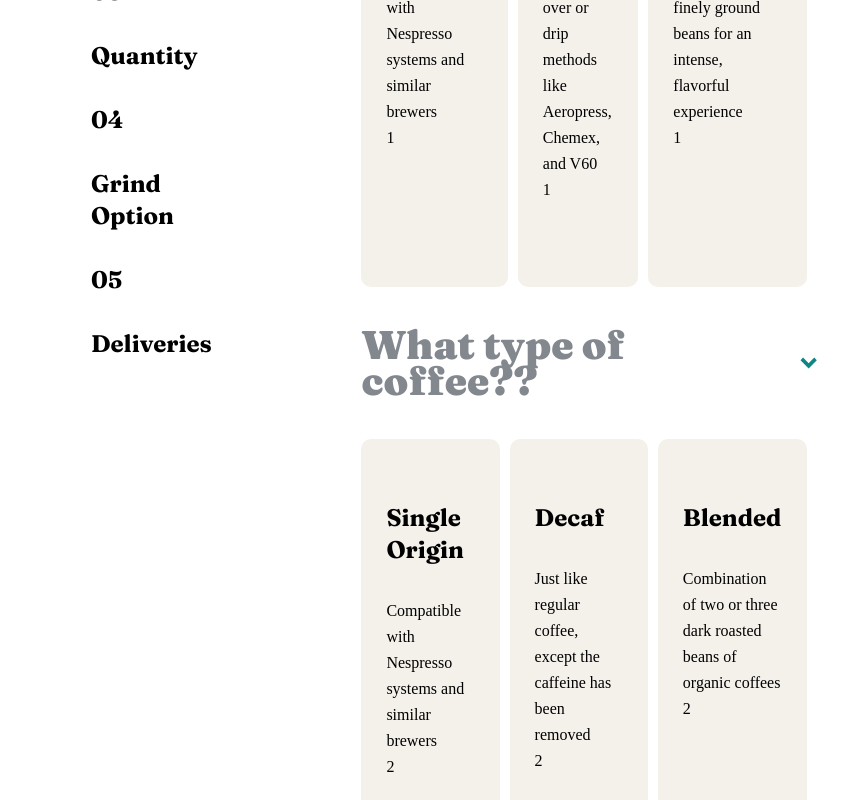
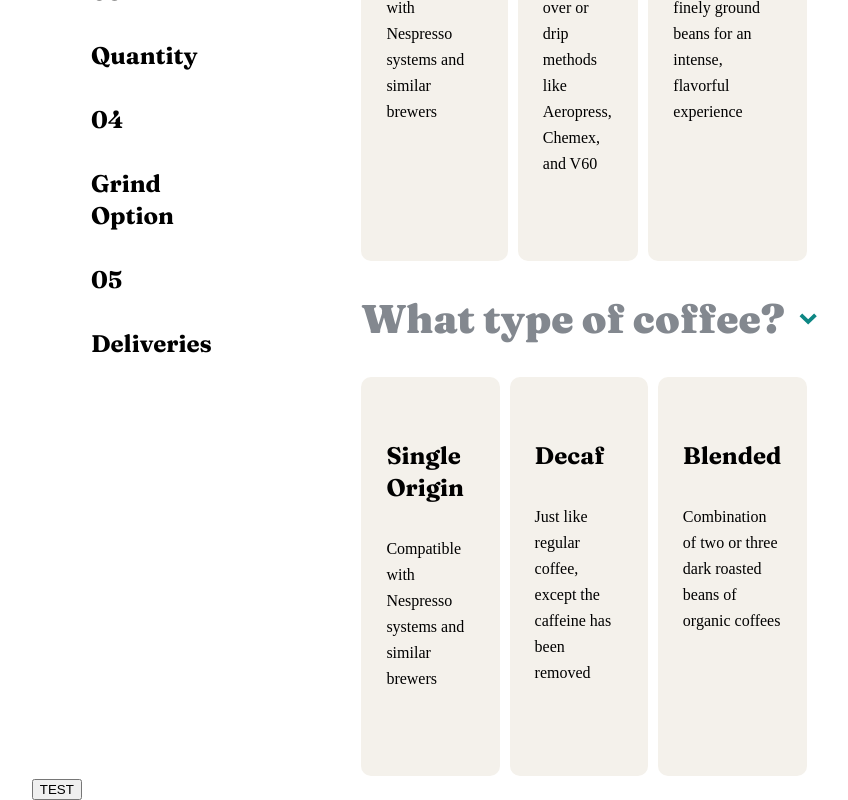
Before and after one commit to DavyFungALoi/coffee-subscription, a React (Create React App) app: page /subscribe in a window 1280 px wide. Shown: the part 1720-2520 px from the top of the page, without its empty margins (173-1021 px from the left). Built offline with nearby package versions, Linux system fonts and the light colour scheme.

Commit message:
added the remaining subscriptiondatquestions

```diff
--- a/src/Components/SubscriptionCard.js
+++ b/src/Components/SubscriptionCard.js
@@ -11,7 +11,6 @@ const SubscriptionCard = (props) => {
     >
       <h4 className="subscription__option-title">{title}</h4>
       <div className="subscription__option-description">{description}</div>
-      <div>{questionId}</div>
     </div>
   );
 };
--- a/src/assets/subscriptionData.js
+++ b/src/assets/subscriptionData.js
@@ -25,7 +25,7 @@ const subscriptionData = [
     id: 1,
   },
   {
-    question: "What type of coffee??",
+    question: "What type of coffee?",
     choices: [
       {
         choiceTitle: "Single Origin",
@@ -49,5 +49,80 @@ const subscriptionData = [
 
     id: 2,
   },
+  {
+    question: "How much would you like?",
+    choices: [
+      {
+        choiceTitle: "250g",
+        choiceDescription:
+          "Perfect for the solo drinker. Yields about 12 delicious cups",
+        id: "07",
+      },
+      {
+        choiceTitle: "500g",
+        choiceDescription:
+          "Perfect option for a couple. Yields a.Just like regular coffee, except the caffeine has been removed",
+        id: "08",
+      },
+      {
+        choiceTitle: "1000",
+        choiceDescription:
+          "Perfect for offices and events. Yields about 90 delightful cups",
+        id: "09",
+      },
+    ],
+
+    id: 3,
+  },
+  {
+    question: "Want to grind them?",
+    choices: [
+      {
+        choiceTitle: "Wholebean",
+        choiceDescription:
+          "Best choice if you cherish the full sensory experience",
+        id: "10",
+      },
+      {
+        choiceTitle: "Filter",
+        choiceDescription:
+          "For drip or pour-over coffee methods such as V60 or Aeropress",
+        id: "11",
+      },
+      {
+        choiceTitle: "Cafetiére",
+        choiceDescription:
+          "Course ground beans specially suited for french press coffee",
+        id: "12",
+      },
+    ],
+
+    id: 4,
+  },
+  {
+    question: "How Often should we deliver?",
+    choices: [
+      {
+        choiceTitle: "Every week",
+        choiceDescription:
+          "$7.20 per shipment. Includes free first-class shipping",
+        id: "13",
+      },
+      {
+        choiceTitle: "Every 2 weeks",
+        choiceDescription:
+          "$9.60 per shipment. Includes free priority shipping",
+        id: "14",
+      },
+      {
+        choiceTitle: "Every month",
+        choiceDescription:
+          "$12.00 per shipment. Includes free priority shipping",
+        id: "15",
+      },
+    ],
+
+    id: 5,
+  },
 ];
 export default subscriptionData;
```
